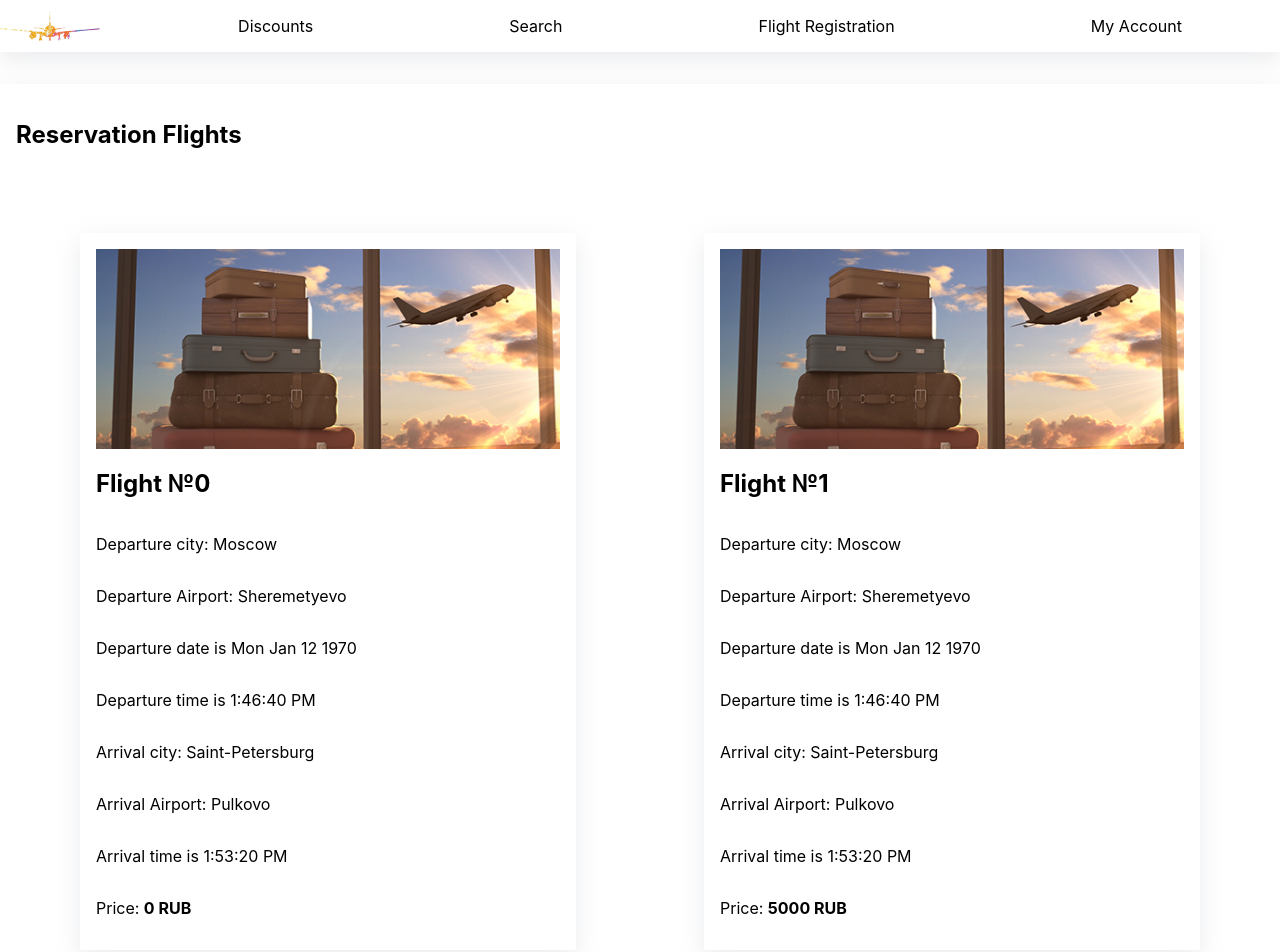
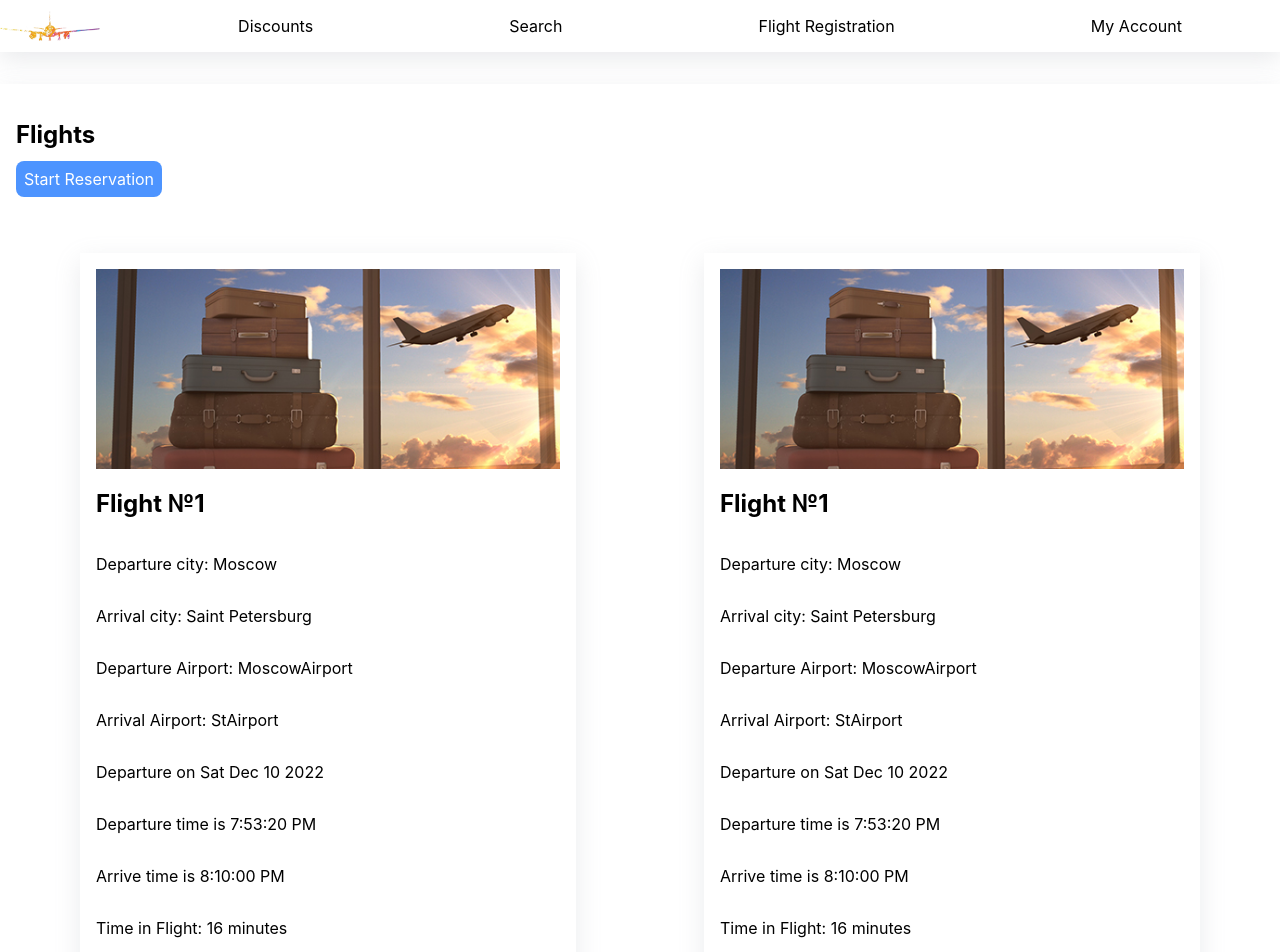
Before and after one commit to thepicture/flight-pool, a Next.js app: page /reservation in a window 1280 px wide. Shown: the top 952 px of the page. Built offline with nearby package versions, Linux system fonts and the light colour scheme.

Commit message:
refactor: merge Flights to FlightList

```diff
--- a/components/FlightList/Flight/Flight.tsx
+++ b/components/FlightList/Flight/Flight.tsx
@@ -5,19 +5,27 @@ import Image from "next/image";
 import styles from "styles/FlightList/Flight/Flight.module.css";
 
 interface FlightProps {
-  number: number;
-  aircraft: string;
-  departureDate: Date;
-  arrivalDate: Date;
-  priceInRubles: number;
-  flightProbability: number;
+  number?: number;
+  aircraft?: string;
+  departureCityName?: string;
+  arrivalCityName?: string;
+  departureAirportName?: string;
+  departureDate?: Date;
+  arrivalDate?: Date;
+  arrivalAirportName?: string;
+  priceInRubles?: number;
+  flightProbability?: number;
 }
 
 const Flight: React.FC<FlightProps> = ({
   number,
   aircraft,
+  departureCityName,
+  arrivalCityName,
+  departureAirportName,
   departureDate,
   arrivalDate,
+  arrivalAirportName,
   priceInRubles,
   flightProbability,
 }) => {
@@ -29,32 +37,33 @@ const Flight: React.FC<FlightProps> = ({
         width={200}
         height={200}
         style={{ width: "100%", objectFit: "cover" }}
-        className="test-0-ai"
       />
-      <h2 className="test-4-fn">Flight №{number}</h2>
-      <p className="test-4-at">Aircraft: {aircraft}</p>
-      <p className="test-4-dd">Departure on {departureDate.toDateString()}</p>
-      <p className="test-4-dt">
-        Departure time is {departureDate.toLocaleTimeString()}
-      </p>
-      <p className="test-4-at">
-        Arrive time is {arrivalDate.toLocaleTimeString()}
-      </p>
-      <p className="test-0-ft">
-        Time in Flight:{" "}
-        {Math.floor((+arrivalDate - +departureDate) / 1000 / 60)} minutes
-      </p>
-      <p className="test-4-fp">{priceInRubles} RUB</p>
-      <p className="test-4-fh">
-        Flight Probability: <strong>{flightProbability * 100}%</strong>
-      </p>
+      {number && <h2>Flight №{number}</h2>}
+      {aircraft && <p>Aircraft: {aircraft}</p>}
+      {departureCityName && <p>Departure city: {departureCityName}</p>}
+      {arrivalCityName && <p>Arrival city: {arrivalCityName}</p>}
+      {departureAirportName && <p>Departure Airport: {departureAirportName}</p>}
+      {arrivalAirportName && <p>Arrival Airport: {arrivalAirportName}</p>}
+      {departureDate && <p>Departure on {departureDate.toDateString()}</p>}
+      {departureDate && (
+        <p>Departure time is {departureDate.toLocaleTimeString()}</p>
+      )}
+      {arrivalDate && <p>Arrive time is {arrivalDate.toLocaleTimeString()}</p>}
+      {arrivalDate && departureDate && (
+        <p>
+          Time in Flight:{" "}
+          {Math.floor((+arrivalDate - +departureDate) / 60 / 1000)} minutes
+        </p>
+      )}
+      <p>Price: {priceInRubles} RUB</p>
+      {flightProbability && (
+        <p>
+          Flight Probability: <strong>{flightProbability * 100}%</strong>
+        </p>
+      )}
       <section className={styles.action}>
-        <a href="#" className="test-0-abm">
-          Use to departure
-        </a>
-        <a href="#" className="test-0-abm">
-          Use to return back
-        </a>
+        <a href="#">Use to departure</a>
+        <a href="#">Use to return back</a>
       </section>
     </section>
   );
--- a/components/FlightList/FlightList.tsx
+++ b/components/FlightList/FlightList.tsx
@@ -3,19 +3,57 @@ import Flight from "./Flight/Flight";
 
 import styles from "styles/FlightList/FlightList.module.css";
 
-export const FlightList = () => {
+interface FlightListProps {
+  reservationMode?: boolean;
+  reservationManagementMode?: boolean;
+}
+
+export const FlightList: React.FC<FlightListProps> = ({
+  reservationMode,
+  reservationManagementMode,
+}) => {
   const flights = [];
   for (let i = 0; i < 2 ** 5; i++) {
+    if (reservationMode) {
+      flights.push(
+        <Flight
+          number={1}
+          departureCityName="Moscow"
+          arrivalCityName="Saint Petersburg"
+          departureAirportName="MoscowAirport"
+          arrivalAirportName="StAirport"
+          departureDate={new Date(1670702000000)}
+          arrivalDate={new Date(1670702000000 + 1000000)}
+          priceInRubles={10000}
+        />
+      );
+    } else if (reservationManagementMode) {
+      flights.push(
+        <Flight
+          number={1}
+          aircraft="MoscowAircraft"
+          departureCityName="Moscow"
+          arrivalCityName="Saint Petersburg"
+          departureAirportName="MoscowAirport"
+          arrivalAirportName="StAirport"
+          departureDate={new Date(1670702000000)}
+          arrivalDate={new Date(1670702000000 + 1000000)}
+          priceInRubles={10000}
+          flightProbability={0.5}
+        />
+      );
+    } else {
       flights.push(
         <Flight
           number={1}
           aircraft="Test Aircraft"
           departureDate={new Date(1670702000000)}
-        arrivalDate={new Date(1670702000000 + 10000)}
+          arrivalDate={new Date(1670702000000 + 1000000)}
           priceInRubles={10000}
           flightProbability={0.5}
         />
       );
+    }
   }
 
   return (
--- a/components/ReservationFlightList/ReservationFlight/ReservationFlight.tsx
+++ /dev/null
@@ -1,59 +0,0 @@
-import React from "react";
-
-import Image from "next/image";
-
-import styles from "styles/ReservationFlightList/ReservationFlight/ReservationFlight.module.css";
-
-interface ReservationFlightProps {
-  number: number;
-  departureCity: string;
-  departureAirportName: string;
-  departureDate: Date;
-  arrivalCity: string;
-  arrivalAirportName: string;
-  arrivalDate: Date;
-  priceInRubles: number;
-}
-
-const ReservationFlight: React.FC<ReservationFlightProps> = ({
-  number,
-  departureCity,
-  departureAirportName,
-  departureDate,
-  arrivalCity,
-  arrivalAirportName,
-  arrivalDate,
-  priceInRubles,
-}) => {
-  return (
-    <section className={styles.article}>
-      <Image
-        src="/promotion1.jpg"
-        alt="Test Flight"
-        width={200}
-        height={200}
-        style={{ width: "100%", objectFit: "cover" }}
-        className="test-0-ai"
-      />
-      <h2 className="test-5-fc">Flight №{number}</h2>
-      <p className="test-5-fcity">Departure city: {departureCity}</p>
-      <p className="test-5-from">Departure Airport: {departureAirportName}</p>
-      <p className="test-5-dd">
-        Departure date is {departureDate.toDateString()}
-      </p>
-      <p className="test-5-dt">
-        Departure time is {departureDate.toLocaleTimeString()}
-      </p>
-      <p className="test-5-tcity">Arrival city: {arrivalCity}</p>
-      <p className="test-5-to">Arrival Airport: {arrivalAirportName}</p>
-      <p className="test-5-at">
-        Arrival time is {arrivalDate.toLocaleTimeString()}
-      </p>
-      <p className="test-5-fp">
-        Price: <strong>{priceInRubles} RUB</strong>
-      </p>
-    </section>
-  );
-};
-
-export default ReservationFlight;
--- a/components/ReservationFlightList/ReservationFlightList.tsx
+++ /dev/null
@@ -1,33 +0,0 @@
-import React from "react";
-
-import styles from "styles/ReservationFlightList/ReservationFlightList.module.css";
-import ReservationFlight from "./ReservationFlight/ReservationFlight";
-
-const ReservationFlightList = () => {
-  const flights = [];
-  for (let i = 0; i < 2; i++) {
-    flights.push(
-      <ReservationFlight
-        number={i * 1}
-        departureCity="Moscow"
-        departureAirportName="Sheremetyevo"
-        departureDate={new Date(1000000000)}
-        arrivalCity="Saint-Petersburg"
-        arrivalAirportName="Pulkovo"
-        arrivalDate={new Date(1000400000)}
-        priceInRubles={i * 5000}
-      />
-    );
-  }
-
-  return (
-    <>
-      <section className={styles.container}>
-        <h2 className={styles.header}>Reservation Flights</h2>
-        {flights}
-      </section>
-    </>
-  );
-};
-
-export default ReservationFlightList;
--- a/pages/reservation/index.tsx
+++ b/pages/reservation/index.tsx
@@ -3,7 +3,7 @@ import Head from "next/head";
 import Footer from "../../components/Footer/Footer";
 import Header from "../../components/Header/Header";
 import PassengerList from "../../components/PassengerList/PassengerList";
-import ReservationFlightList from "../../components/ReservationFlightList/ReservationFlightList";
+import { FlightList } from "../../components/FlightList/FlightList";
 import { ReservationFooter } from "../../components/ReservationFooter/ReservationFooter";
 
 const ReservationPage = () => {
@@ -16,7 +16,7 @@ const ReservationPage = () => {
       </Head>
       <Header />
       <main>
-        <ReservationFlightList />
+        <FlightList reservationMode />
         <PassengerList canAddPassenger canExclude />
         <ReservationFooter />
       </main>
--- a/pages/reservation/manage/index.tsx
+++ b/pages/reservation/manage/index.tsx
@@ -1,10 +1,9 @@
 import Head from "next/head";
+import { FlightList } from "../../../components/FlightList/FlightList";
 
 import Footer from "../../../components/Footer/Footer";
 import Header from "../../../components/Header/Header";
 import PassengerList from "../../../components/PassengerList/PassengerList";
-import ReservationFlightList from "../../../components/ReservationFlightList/ReservationFlightList";
-import { ReservationFooter } from "../../../components/ReservationFooter/ReservationFooter";
 import { ReservationManagementFooter } from "../../../components/ReservationManagementFooter/ReservationManagementFooter";
 import ReservationManagementHeader from "../../../components/ReservationManagementHeader/ReservationManagementHeader";
 
@@ -22,7 +21,7 @@ const ReservationManagementPage = () => {
           reservationCode={100}
           priceInRubles={10000}
         />
-        <ReservationFlightList />
+        <FlightList reservationManagementMode />
         <PassengerList />
         <ReservationManagementFooter />
       </main>
--- a/styles/ReservationFlightList/ReservationFlight/ReservationFlight.module.css
+++ /dev/null
@@ -1,18 +0,0 @@
-.article {
-  display: grid;
-  grid-template-rows: auto auto 1fr auto;
-
-  box-shadow: var(--box-shadow);
-  margin: 4em;
-  padding: var(--padding);
-
-  min-height: 16em;
-}
-
-.action {
-  width: 100%;
-
-  display: grid;
-  grid-template-columns: 1fr 1fr;
-  gap: var(--padding);
-}
--- a/styles/ReservationFlightList/ReservationFlightList.module.css
+++ /dev/null
@@ -1,18 +0,0 @@
-.container {
-  display: grid;
-  grid-template-columns: 1fr 1fr;
-
-  padding: var(--padding);
-  box-shadow: var(--box-shadow);
-}
-
-.header {
-  grid-column: span 2;
-}
-
-@media screen and (max-width: 640px) {
-  .container {
-    display: flex;
-    flex-direction: column;
-  }
-}
```
Lines whose indentation alone changed are shown as unchanged.
